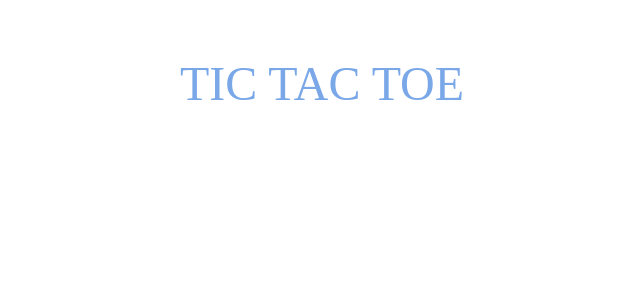
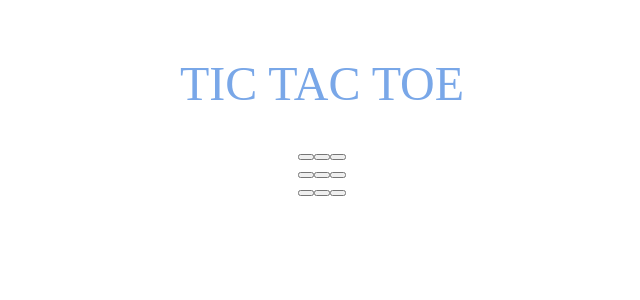
Before and after one commit to SNU-HCIL/2020-Summer-MS-Seminar, a Svelte app in the folder hj/svelte-typescript-app/: page / in a window 1280 px wide. Shown: the top 300 px of the page, without its empty margins (318-958 px from the left). Built offline with nearby package versions, Linux system fonts and the light colour scheme; the HTML template or start-up script is replaced by a standard one.

Commit message:
button setup

```diff
--- a/hj/svelte-typescript-app/package.json
+++ b/hj/svelte-typescript-app/package.json
@@ -24,6 +24,7 @@
   },
   "dependencies": {
     "@pyoner/svelte-ts-preprocess": "^1.3.0",
+    "node-sass": "^4.14.1",
     "sirv-cli": "^1.0.0"
   }
 }
--- a/hj/svelte-typescript-app/src/App.svelte
+++ b/hj/svelte-typescript-app/src/App.svelte
@@ -1,10 +1,13 @@
 <script lang="ts">
+
+	import Board from './Board.svelte'
 
 
 </script>
 
 <main>
 	<h1>Tic Tac Toe</h1>
+	<Board/>
 </main>
 
 <style type="text/scss">
--- a/hj/svelte-typescript-app/src/Board.svelte
+++ b/hj/svelte-typescript-app/src/Board.svelte
@@ -1,20 +1,26 @@
-
 <script lang="ts">
+    import { gamePlay } from "./stores"
+    // cells를 여기 binding해서 value로 바꿔줘야 밑에서 사용가능할듯!!
+    // cell 정보는 어차피 여기서만 쓰니까 store로 안해도 될듯
 
     enum State {
         E = 0, O, X      // empty, O, X
     }
 
-let cells: State[][] = [
+    let cells : State[][] = [      // stores the current status of game board cells
         [State.E, State.E, State.E],
         [State.E, State.E, State.E],
         [State.E, State.E, State.E]
-]
-
-
-
-
+    ];
 
 </script>
 
-<div></div>
+<div>
+    {#each cells as cell_row}
+        <div>
+            {#each cell_row as cell}
+                <button></button>
+            {/each}
+        </div>
+    {/each}
+</div>
--- a/hj/svelte-typescript-app/src/stores.ts
+++ b/hj/svelte-typescript-app/src/stores.ts
@@ -1,13 +1,5 @@
 import { writable, Writable } from 'svelte/store'
 
-enum State {
-    E = 0, O, X      // empty, O, X
-}
 
-export const cells : Writable<State[][]> = writable([      // stores the current status of game board cells
-    [State.E, State.E, State.E],
-    [State.E, State.E, State.E],
-    [State.E, State.E, State.E]
-]);
 
 export const gamePlay : Writable<any[]> = writable([])      // stores the history of the gameplay
```
Also changed, not shown: 1 other file (tests, documents, lock files or other folders). Lines whose indentation alone changed are shown as unchanged.
